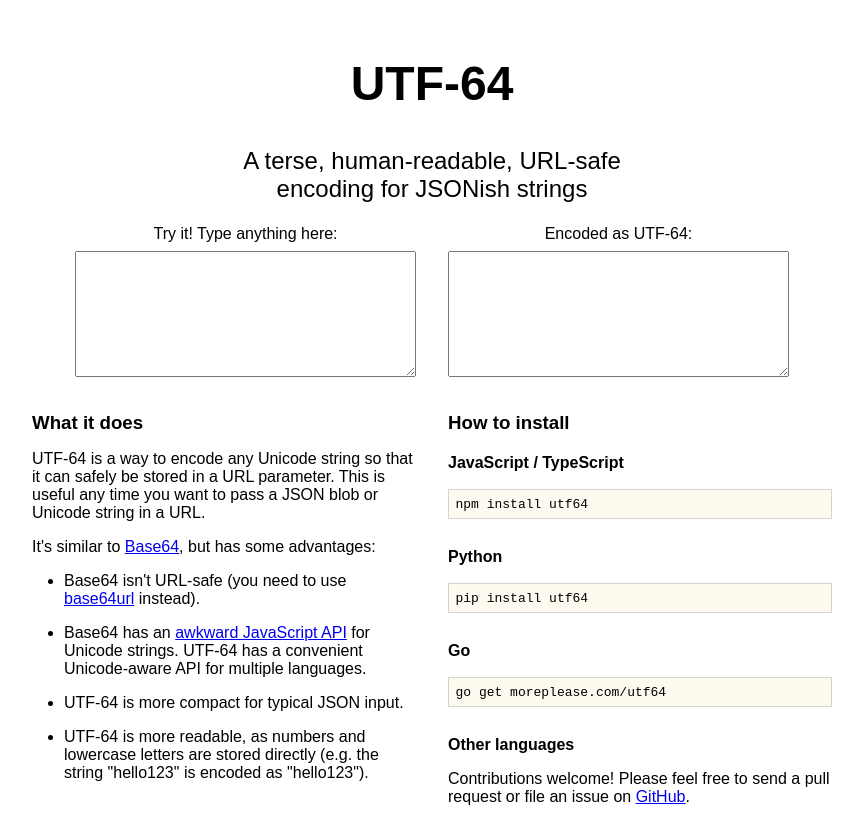
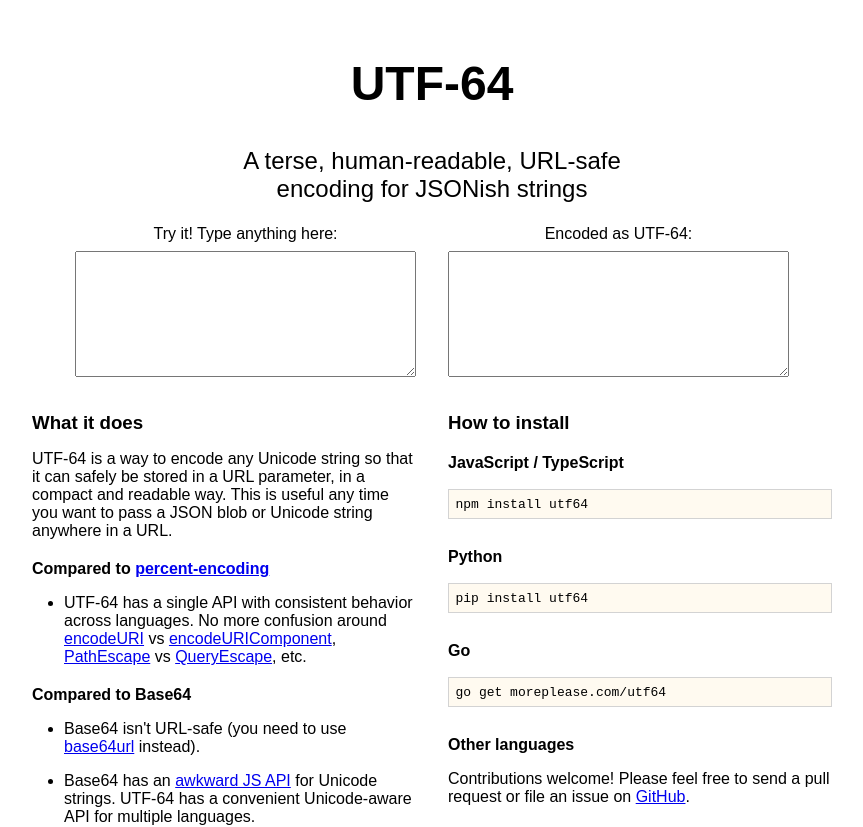
Before and after one commit to more-please/more-stuff, a SvelteKit app in the folder website/: page / in a window 1280 px wide. Shown: the top 827 px of the page, without its empty margins (208-1071 px from the left). Built offline with nearby package versions, Linux system fonts and the light colour scheme.

Commit message:
Text tweaks

```diff
--- a/website/src/routes/+page.svelte
+++ b/website/src/routes/+page.svelte
@@ -58,13 +58,38 @@
       <h3>What it does</h3>
       <p>
         UTF-64 is a way to encode any Unicode string so that it can safely be
-        stored in a URL parameter. This is useful any time you want to pass a
-        JSON blob or Unicode string in a URL.
+        stored in a URL parameter, in a compact and readable way. This is useful
+        any time you want to pass a JSON blob or Unicode string anywhere in a
+        URL.
       </p>
-      <p>
-        It's similar to <a href="https://en.wikipedia.org/wiki/Base64">Base64</a
-        >, but has some advantages:
-      </p>
+      <h4>
+        Compared to <a
+          href="https://developer.mozilla.org/en-US/docs/Glossary/percent-encoding"
+          >percent-encoding</a
+        >
+      </h4>
+      <ul>
+        <li>
+          UTF-64 has a single API with consistent behavior across languages. No
+          more confusion around <a
+            href="https://developer.mozilla.org/en-US/docs/Web/JavaScript/Reference/Global_Objects/encodeURI"
+            >encodeURI</a
+          >
+          vs
+          <a
+            href="https://developer.mozilla.org/en-US/docs/Web/JavaScript/Reference/Global_Objects/encodeURIComponent"
+            >encodeURIComponent</a
+          >,
+          <a href="https://pkg.go.dev/net/url?utm_source=godoc#PathEscape"
+            >PathEscape</a
+          >
+          vs
+          <a href="https://pkg.go.dev/net/url?utm_source=godoc#QueryEscape"
+            >QueryEscape</a
+          >, etc.
+        </li>
+      </ul>
+      <h4>Compared to Base64</h4>
       <ul>
         <li>
           Base64 isn't URL-safe (you need to use <a
@@ -74,14 +99,9 @@
         <li>
           Base64 has an <a
             href="https://developer.mozilla.org/en-US/docs/Glossary/Base64#the_unicode_problem"
-            >awkward JavaScript API</a
+            >awkward JS API</a
           > for Unicode strings. UTF-64 has a convenient Unicode-aware API for multiple
           languages.
-        </li>
-        <li>UTF-64 is more compact for typical JSON input.</li>
-        <li>
-          UTF-64 is more readable, as numbers and lowercase letters are stored
-          directly (e.g. the string "hello123" is encoded as "hello123").
         </li>
       </ul>
     </div>
```
